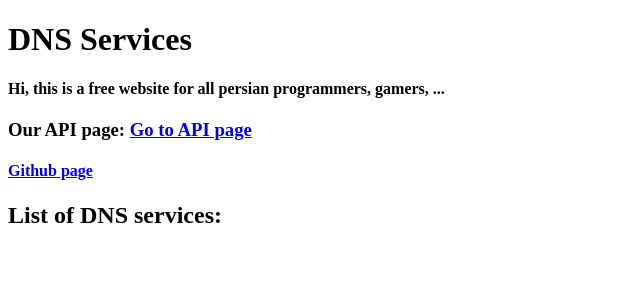
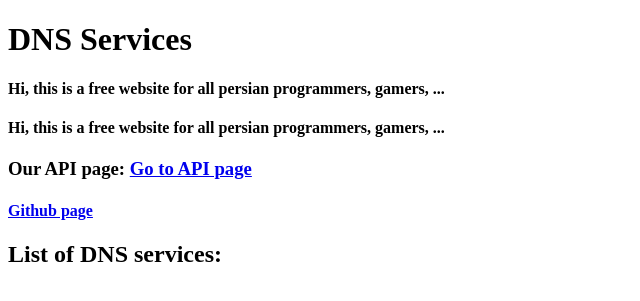
Before and after one commit to bardianz/notro-dns, a Django app: template backend/api/templates/api/index.html in a window 1280 px wide. Shown: the top 301 px of the page, without its empty margins (0-640 px from the left). Run offline with Django 5.2, Linux system fonts and the light colour scheme; the template is opened without the code that fills it, so the values that code supplies are empty.

Commit message:
yeah its me, another change

```diff
--- a/backend/api/templates/api/index.html
+++ b/backend/api/templates/api/index.html
@@ -11,6 +11,7 @@
 
     <div>
             <h1>DNS Services</h1>
+            <h4>Hi, this is a free website for all persian programmers, gamers, ...</h4>
             <h4>Hi, this is a free website for all persian programmers, gamers, ...</h4>
 
     </div>
```
